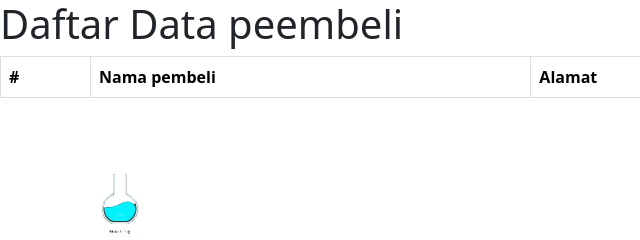
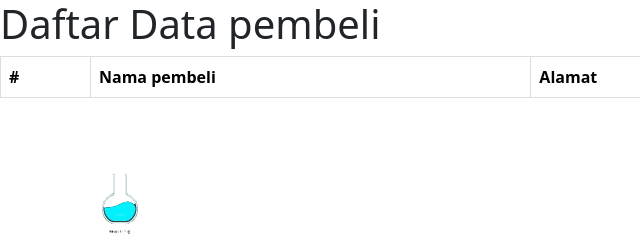
Before and after one commit to paisal5/pembeli, a plain HTML site: page index.html in a window 1280 px wide. Shown: the top 240 px of the page, 0-640 px from the left. Drawn offline with nearby package versions, Linux system fonts and the light colour scheme; no server answers.

Commit message:
mengurangi huruf

```diff
--- a/index.html
+++ b/index.html
@@ -11,7 +11,7 @@
   <script src="https://code.jquery.com/jquery-3.7.1.min.js" integrity="sha256-/JqT3SQfawRcv/BIHPThkBvs0OEvtFFmqPF/lYI/Cxo=" crossorigin="anonymous"></script>
 </head>
 <body>
-  <h1>Daftar Data peembeli</h1>
+  <h1>Daftar Data pembeli</h1>
 
 
 
```
